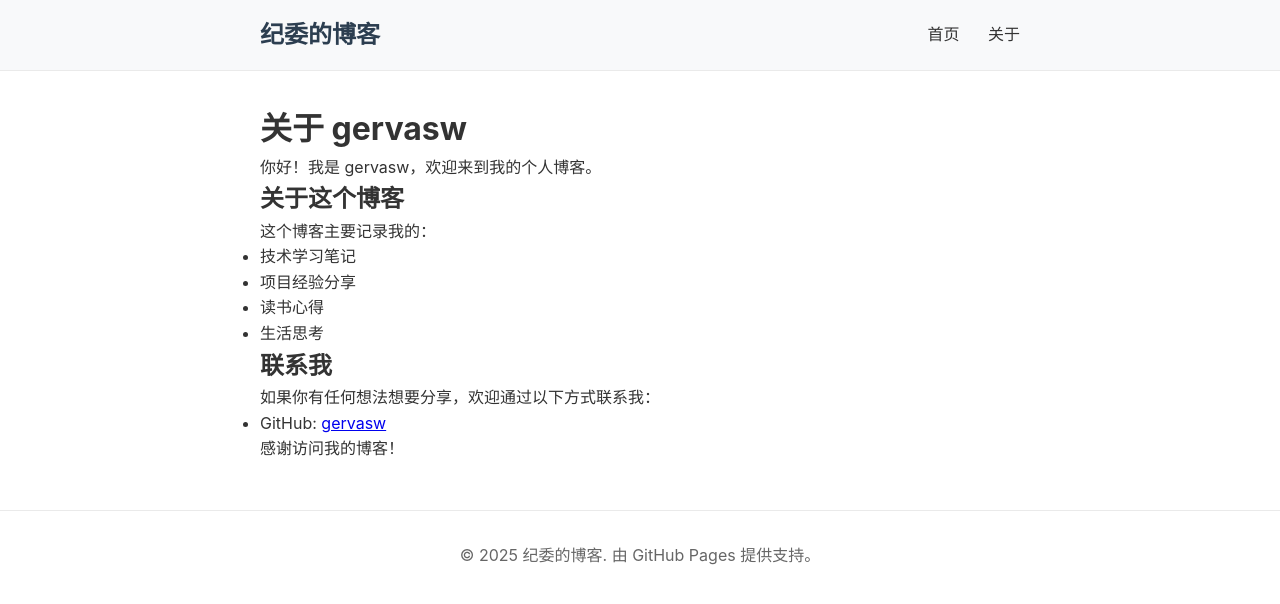
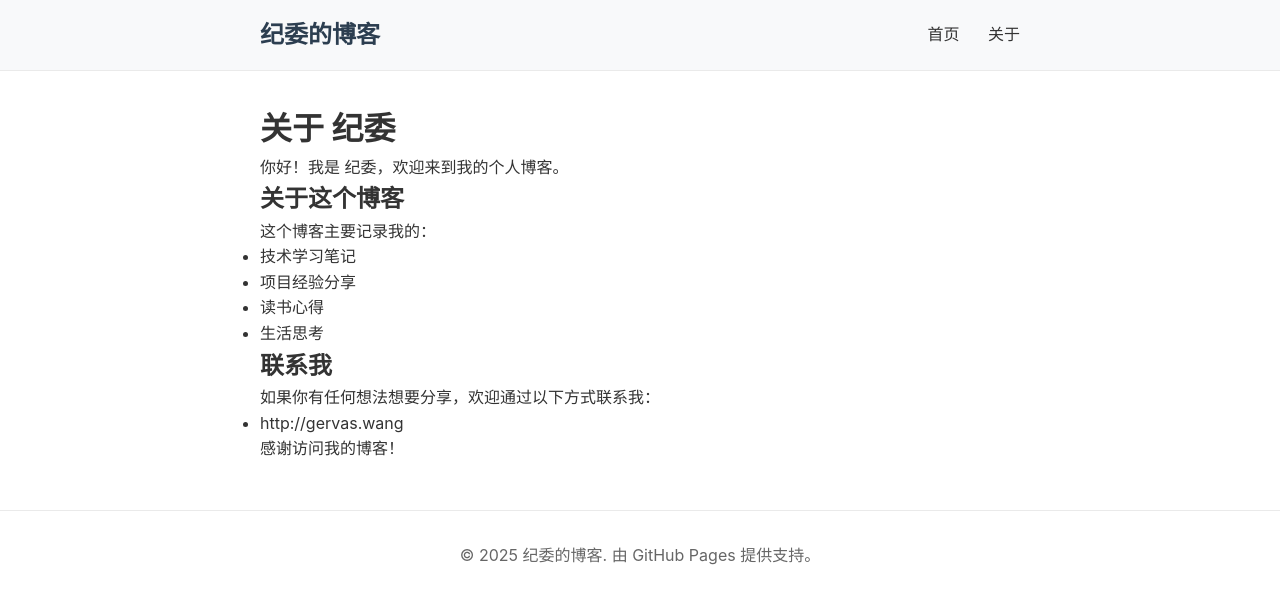
Before and after one commit to GervasW/GervasW.github.io, a Jekyll site: the page built from blog/about.md, in a window 1280 px wide. Shown: the top 604 px of the page. Built offline with Jekyll 4.4.1, drawn with Linux system fonts in a browser that asks for light colours.

Commit message:
更新 about.md

```diff
--- a/blog/about.md
+++ b/blog/about.md
@@ -4,9 +4,9 @@ title: 关于我
 permalink: /about/
 ---
 
-# 关于 gervasw
+# 关于 纪委
 
-你好！我是 gervasw，欢迎来到我的个人博客。
+你好！我是 纪委，欢迎来到我的个人博客。
 
 ## 关于这个博客
 
@@ -20,6 +20,6 @@ permalink: /about/
 
 如果你有任何想法想要分享，欢迎通过以下方式联系我：
 
-- GitHub: [gervasw](https://github.com/gervasw)
+- http://gervas.wang
 
 感谢访问我的博客！
```
